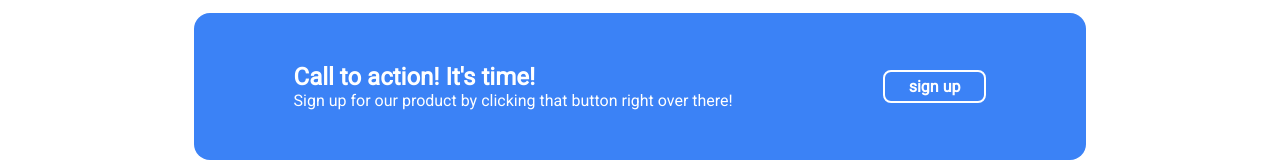
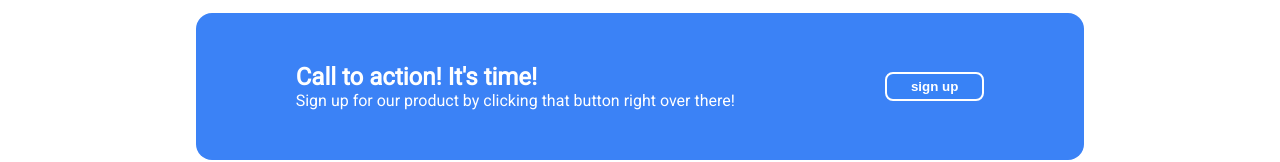
Before and after one commit to hch-96/odin-project-landing-page, a plain HTML site: page index.html in a window 1280 px wide. Shown: the part 1290-1452 px from the top of the page. Drawn offline with Linux system fonts and the light colour scheme.

Commit message:
Edited the "sign-up" section of the sign up button

```diff
--- a/index.html
+++ b/index.html
@@ -58,7 +58,7 @@
           <div class="heading">Call to action! It's time!</div>
           <div class="text">Sign up for our product by clicking that button right over there!</div>
         </div>
-          <div class="button">sign up</div>
+          <button>sign up</button>
       </div>
       </section>
       <section class="footer">Copyright © The Odin Project 2021</section>
--- a/style.css
+++ b/style.css
@@ -171,13 +171,15 @@ ul a {
   color: white;
 }
 
-.button {
+.sign-up button {
   color: white;
   border-color: white;
   padding: 5px 24px;
   border-radius: 8px; /* You can adjust the value */
   border: 2px solid white; /* changes border color to white */
   font-weight: bold;
+  cursor: pointer;
+  background-color: #3882f6;
 }
 
 .footer {
```
